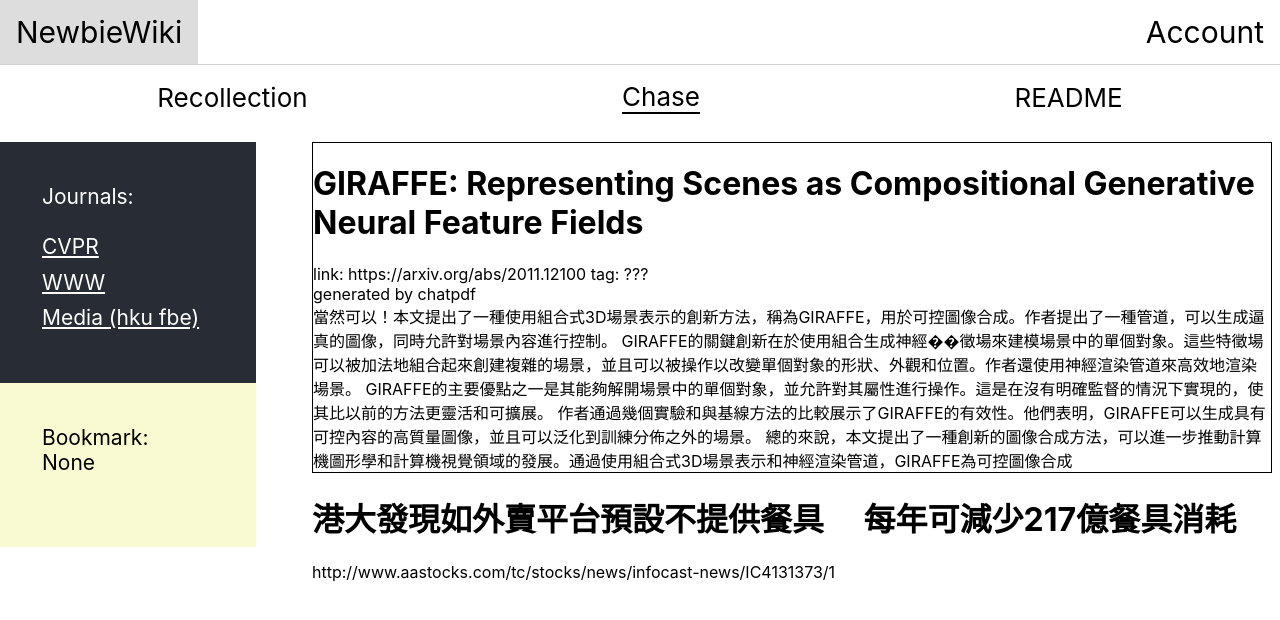
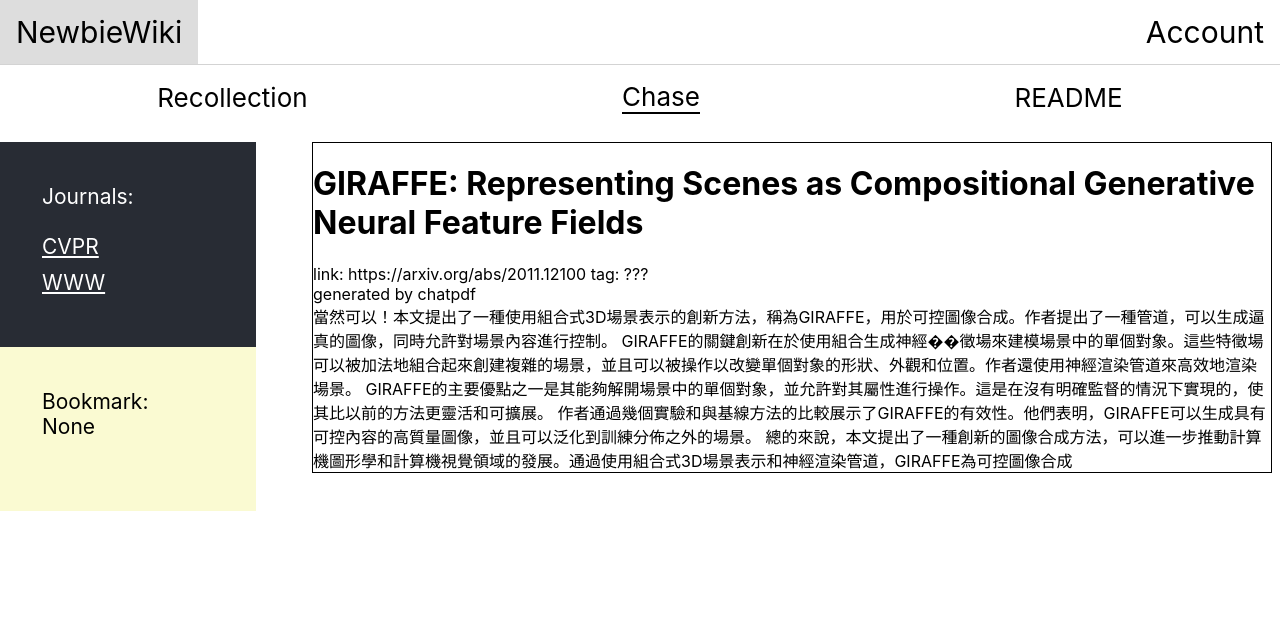
Before and after one commit to nathanwooo/Newbie-Wiki, a React (Create React App) app: page /paper in a window 1280 px wide. Shown: the top 620 px of the page. Built offline with nearby package versions, Linux system fonts and the light colour scheme.

Commit message:
but not fun

```diff
--- a/src/pages/Paper/components/JournalNav.js
+++ b/src/pages/Paper/components/JournalNav.js
@@ -6,7 +6,6 @@ const JournalNav = () => {
             <br></br>
             <div className='Navigation-Items'>CVPR</div>
             <div className='Navigation-Items'>WWW</div>
-            <div className="Navigation-Items">Media (hku fbe)</div>
         </div>
     );
 };
--- a/src/pages/Paper/components/PaperItem.js
+++ b/src/pages/Paper/components/PaperItem.js
@@ -1,6 +1,5 @@
 const PaperItem = () => {
     return (
-        <div>
         <div className="PaperItemBlcok">
             <h1>GIRAFFE: Representing Scenes as Compositional Generative Neural Feature Fields</h1>
             <span>link: https://arxiv.org/abs/2011.12100 tag: ???</span>
@@ -18,11 +17,6 @@ const PaperItem = () => {
 總的來說，本文提出了一種創新的圖像合成方法，可以進一步推動計算機圖形學和計算機視覺領域的發展。通過使用組合式3D場景表示和神經渲染管道，GIRAFFE為可控圖像合成
             </span>
         </div>
-            <div className="PaperItemBlock">
-                <h1>港大發現如外賣平台預設不提供餐具 　每年可減少217億餐具消耗</h1>
-                <span>http://www.aastocks.com/tc/stocks/news/infocast-news/IC4131373/1</span>
-            </div>
-        </div>
     )
 }
 
```
Lines whose indentation alone changed are shown as unchanged.
